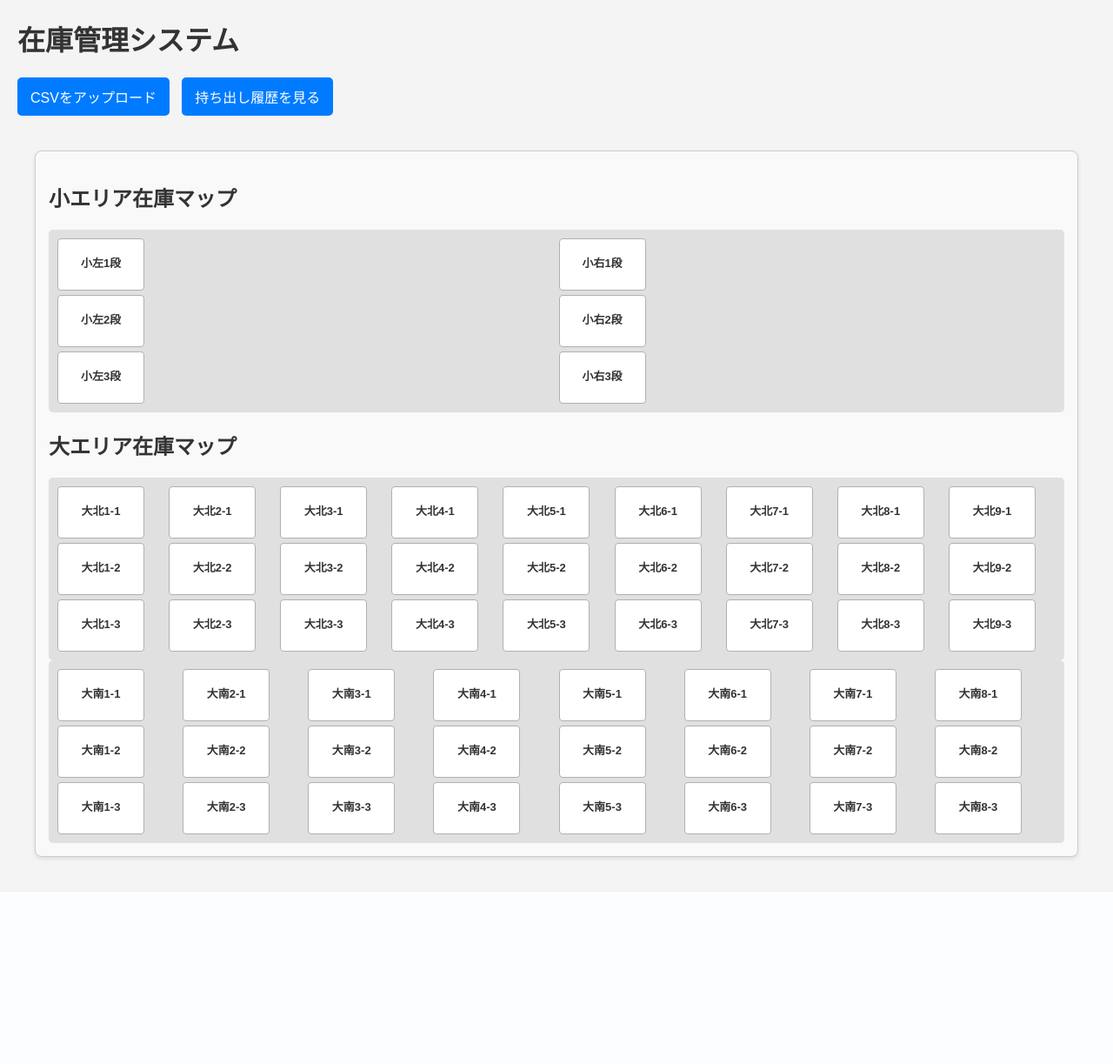
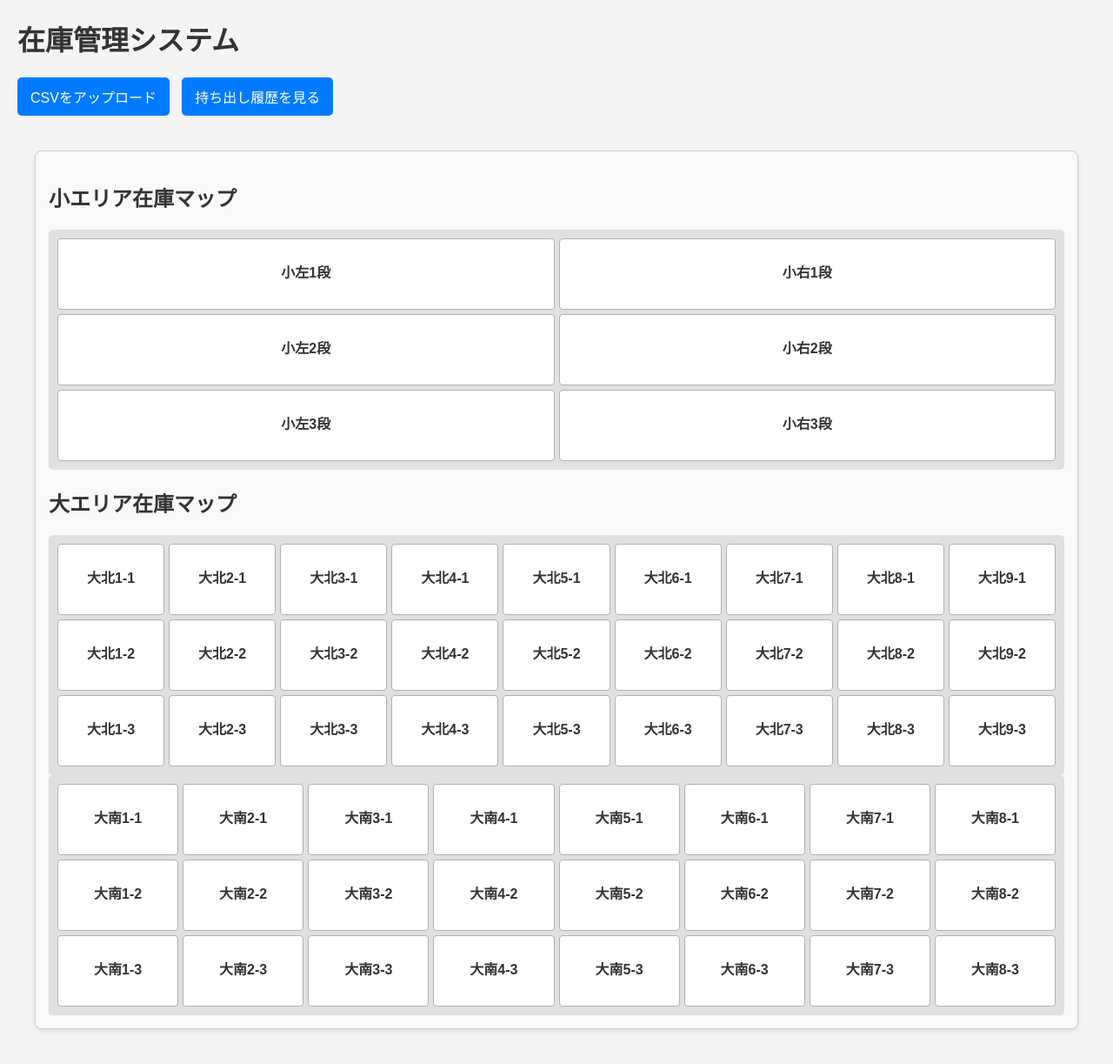
Before and after one commit to ko-matsushita2404/inventory-dashboard, a Flask app: page / in a window 1280 px wide. Shown: the whole page at 87% size. Before the commit the page ends 991 px from the top, so only its background shows below. Run offline with Flask 3, Linux system fonts and the light colour scheme; data that the repository does not hold is empty.

Commit message:
Update styles.css

```diff
--- a/static/css/styles.css
+++ b/static/css/styles.css
@@ -150,50 +150,9 @@ body {
     background-color: #218838;
 }
 
-.grid-cell {
-    width: 100px;
-    height: 60px;
-    background-size: contain; /* 背景画像の圧縮なし */
-    background-repeat: no-repeat;
-    background-position: center;
-    overflow: hidden;
-    text-overflow: ellipsis;
-    white-space: nowrap;
-    box-sizing: border-box;
-}
-
-.zone-name {
-    font-weight: bold;
-    font-size: 13px;
-}
-
-.product-numbers {
-    font-size: 12px;
-    max-width: 100%;
-    overflow: hidden;
-    text-overflow: ellipsis;
-    white-space: nowrap;
-}
-
-@media (max-width: 768px) {
-    .top-right-grid {
-        grid-template-columns: repeat(3, 1fr);
-    }
-
-    .bottom-right-grid {
-        grid-template-columns: repeat(2, 1fr);
-    }
-
-    .grid-cell {
-        width: 80px;
-        height: 50px;
-        font-size: 0.8em;
-    }
-}
-
 /* 製番（product-numbers）が省略表示されるようにする */
 .product-numbers {
-    font-size: 12px;
+    font-size: 11px;
     max-width: 100%;
     overflow: hidden;
     text-overflow: ellipsis;
@@ -213,10 +172,15 @@ body {
     border-radius: 4px;
     white-space: normal;
     word-break: break-word;
-    font-size: 12px;
+    font-size: 16px;
     color: #000;
     z-index: 100;
     width: max-content;
     max-width: 250px;
     box-shadow: 2px 2px 6px rgba(0,0,0,0.2);
+    display: none; /* Initially hidden */
 }
+
+.grid-cell:hover .product-numbers:hover::after {
+    display: block; /* Show on hover */
+}
```
